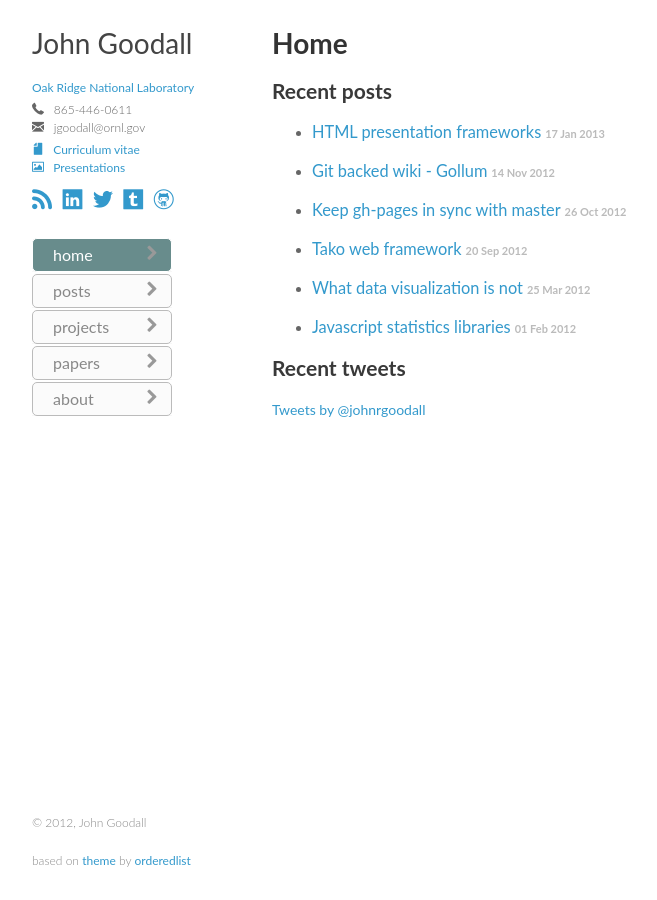
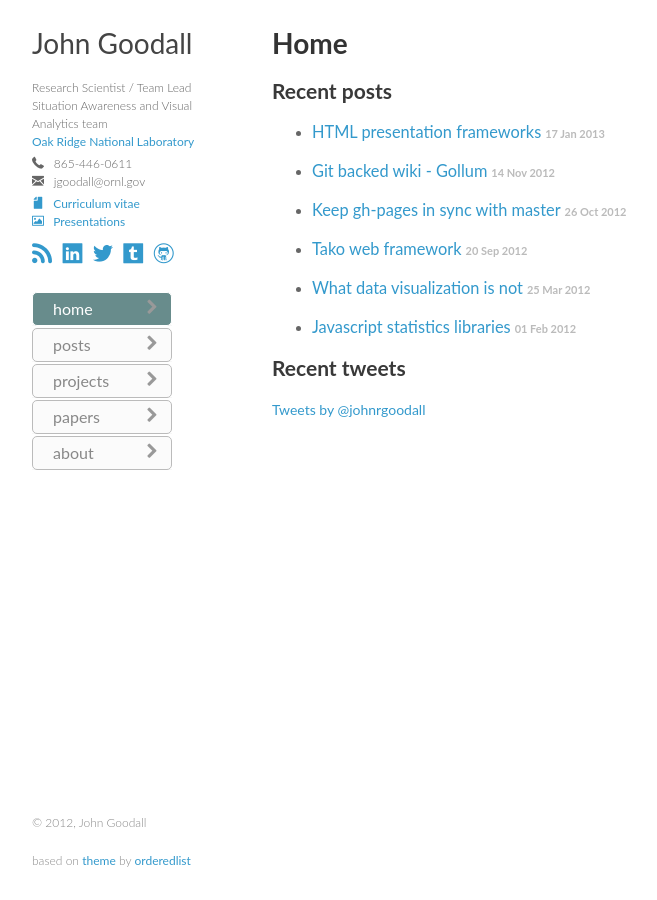
Before and after one commit to jgoodall/jgoodall.github.io, a Jekyll site: the page built from index.html, in a window 1280 px wide. Shown: the whole page, without its empty margins (128-785 px from the left). Built offline with Jekyll 4.4.1, drawn with Linux system fonts in a browser that asks for light colours; Markdown is read by kramdown in place of the engine named in the settings; the list of posts is cut into pages by our own code; comment, search, counter and statistics services are not loaded.

Commit message:
added title, team

```diff
--- a/_includes/nav.html
+++ b/_includes/nav.html
@@ -2,6 +2,8 @@
   <h1><a href='/'>{{ site.author }}</a></h1>
   <div class='author-info'>
     <div class='block'>
+      <p>Research Scientist / Team Lead</p>
+      <p>Situation Awareness and Visual Analytics team</p>
       <p><a href='{{ site.employer_url }}'>{{ site.employer }}</a></p>
     </div>
     <div class='block'>
```
